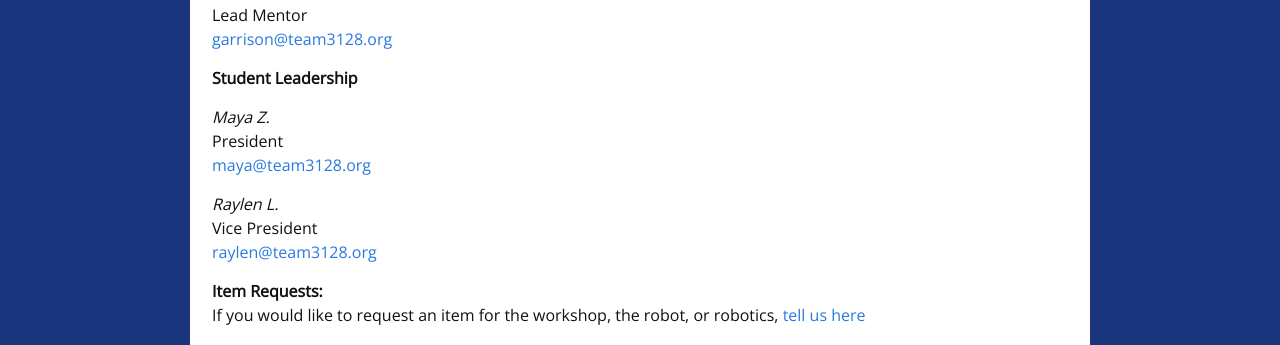
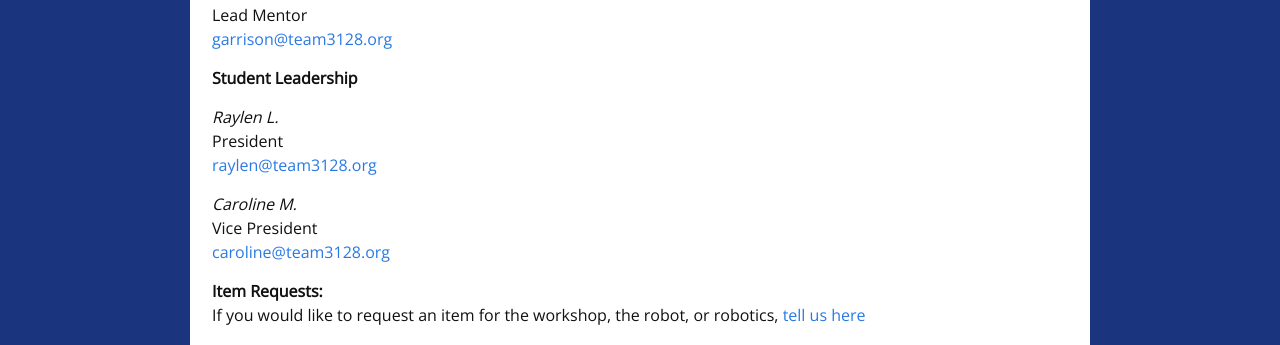
Before and after one commit to uynitsuj/team3128.github.io, a Jekyll site: the page built from contact.md, in a window 1280 px wide. Shown: the part 682-1027 px from the top of the page. Built offline with Jekyll 4.4.1, drawn with Linux system fonts in a browser that asks for light colours; nearby versions of some CDN libraries.

Commit message:
Update contact.md

```diff
--- a/contact.md
+++ b/contact.md
@@ -19,13 +19,13 @@ Lead Mentor
 
 **Student Leadership**
 
-*Maya Z.*
+*Raylen L.*
 President
-[maya@team3128.org](mailto:maya@team3128.org)
+[raylen@team3128.org](mailto:raylen@team3128.org)
 
-*Raylen L.*
+*Caroline M.*
 Vice President
-[raylen@team3128.org](mailto:raylen@team3128.org)
+[caroline@team3128.org](mailto:caroline@team3128.org)
 
 **Item Requests:**
 If you would like to request an item for the workshop, the robot, or robotics, [tell us here](https://docs.google.com/forms/d/e/1FAIpQLSeDOGKZMsi8F6hn1Md16a8cnNyxb3TEy5sdJTwQK0GUv-Sf8w/viewform)
```
